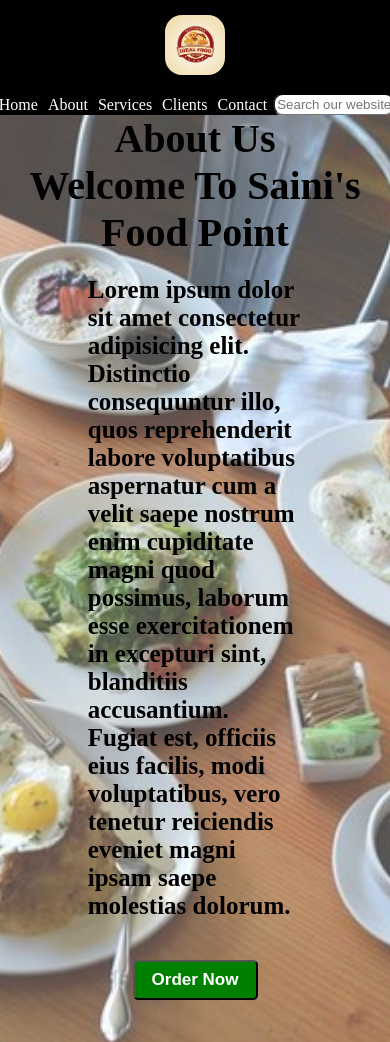
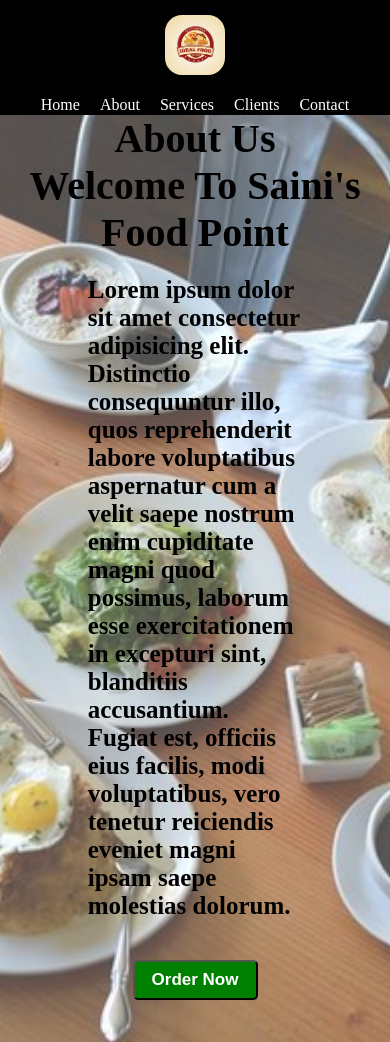
Before and after one commit to gauravs1650/webpage, a plain HTML site: page index.html in a window 390 px wide. Shown: the top 1042 px of the page. Drawn offline with Linux system fonts and the light colour scheme.

Commit message:
index.html

```diff
--- a/index.html
+++ b/index.html
@@ -6,15 +6,16 @@
     <meta name="viewport" content="width=device-width, initial-scale=1.0">
     <title>Online Food Ordering || Saini's Food Point</title>
     <style>
-        @media screen and (max-width:990px) {
-            .navbar li {
+        @media screen and (max-width:790px) {
+            .navbar ul li {
                 padding: 20px !important;
+                margin: 0px 20px !important;
             }
 
-            .navbar li input {
+/*             .navbar li input {
                 width: 118px !important;
             }
-
+ */
             .navbar ul {
                 justify-content: center !important;
                 align-items: center !important;
@@ -23,9 +24,23 @@
 
         }
 
-        @media screen and (max-width: 485px) {
-            .navbar li {
+        @media screen and (max-width: 610px) {
+            .navbar ul li {
                 padding: 1px !important;
+                 margin: 0px 12px !important;
+            }
+
+            .navbar {
+                justify-content: center !important;
+                align-items: center !important;
+                overflow: hidden;
+            }
+
+        }
+         @media screen and (max-width: 400px) {
+            .navbar ul li {
+                padding: 1px !important;
+                margin: 0px 5px !important;
             }
 
             .navbar {
@@ -92,10 +107,11 @@
 
         }
 
-        .navbar li {
+        .navbar ul li {
             display: inline;
             list-style: none;
             padding: 20px;
+            margin: 0px 40px;
 
 
 
@@ -380,7 +396,7 @@
             <li><a href="#item-2">Services</a></li>
             <li><a href="#clt">Clients</a></li>
             <li><a href="#cnt">Contact</a></li>
-            <li><input type="text" value="" placeholder="Search our website"></li>
+<!--             <li><input type="text" value="" placeholder="Search our website"></li> -->
 
         </ul>
         <!-- <input type="text" value="" placeholder="Search our website"> -->
```
